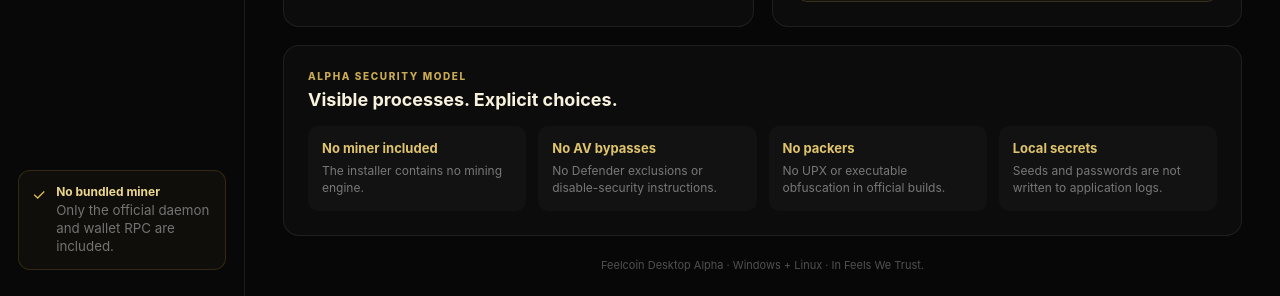
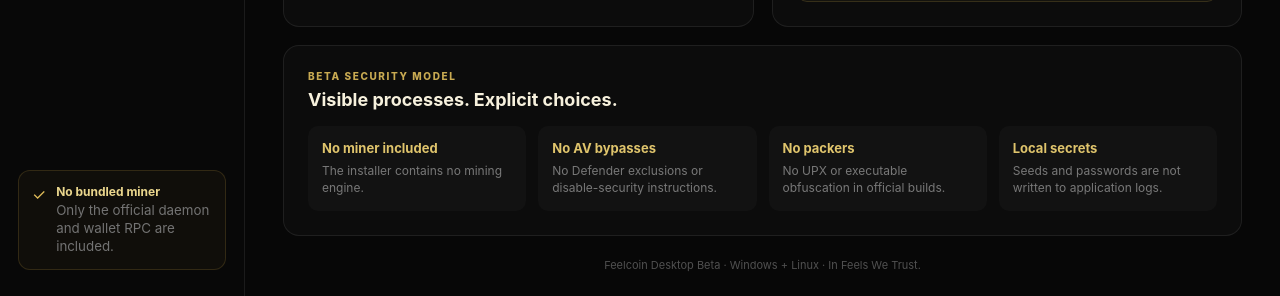
Before and after one commit to feelcoin-org/feelcoin-desktop, a React (Vite) app: page / in a window 1280 px wide. Shown: the part 864-1160 px from the top of the page. Built offline with nearby package versions, Linux system fonts and the light colour scheme.

Commit message:
fix(beta): remove remaining alpha UI labels from desktop candidate

```diff
--- a/src/App.tsx
+++ b/src/App.tsx
@@ -699,7 +699,7 @@
               </article>
 
               <article className="card wide">
-                <p className="eyebrow">ALPHA SECURITY MODEL</p>
+                <p className="eyebrow">BETA SECURITY MODEL</p>
                 <h3>Visible processes. Explicit choices.</h3>
                 <div className="principles">
                   <div><strong>No miner included</strong><span>The installer contains no mining engine.</span></div>
@@ -1074,7 +1074,7 @@
           </section>
         )}
 
-        <footer>Feelcoin Desktop Alpha · Windows + Linux · In Feels We Trust.</footer>
+        <footer>Feelcoin Desktop Beta · Windows + Linux · In Feels We Trust.</footer>
       </section>
     </main>
   );
```
